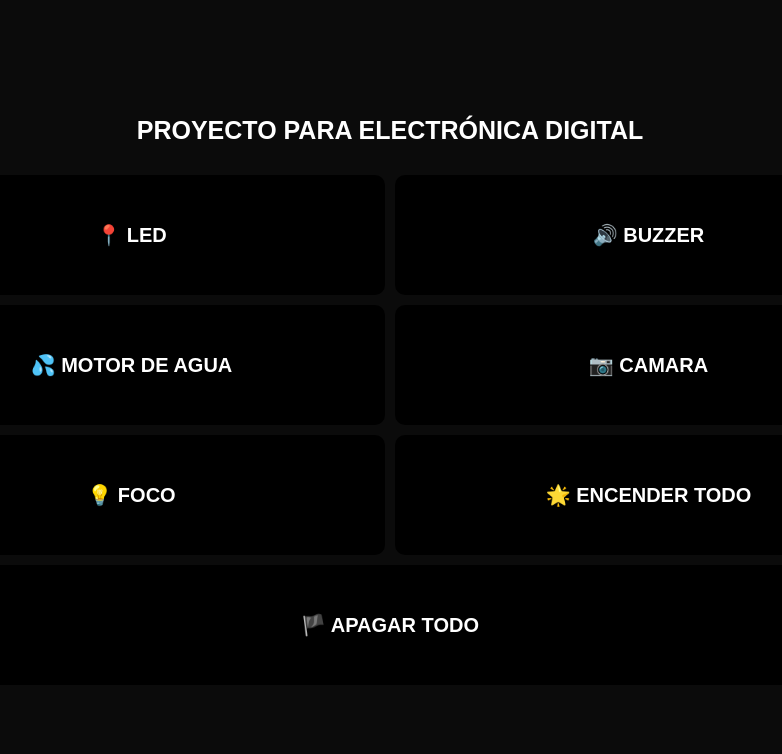
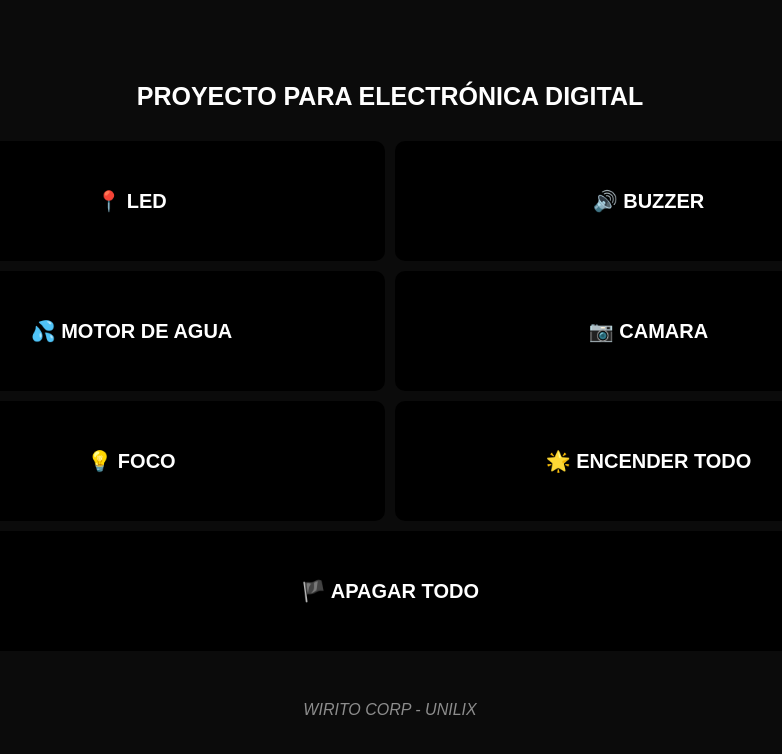
Before and after one commit to DonVoid18/project-electronica, a Django app: page / in a window 1280 px wide. Shown: the top 754 px of the page, without its empty margins (250-1032 px from the left). Run offline with Django 3.2, Linux system fonts and the light colour scheme.

Commit message:
integred autor

```diff
--- a/index/static/css/slate.css
+++ b/index/static/css/slate.css
@@ -74,10 +74,20 @@ button:hover {
   transition: ease 0.5s;
   transform: scale(1.05);
 }
-
+.autor{
+  font-size: 16px;
+  text-align: center;
+  padding-top: 40px;
+  text-transform: uppercase;
+  font-style: italic;
+  color: rgba(255, 255, 255, 0.534);
+}
 @media (max-width: 768px) {
   .title {
     font-size: 16px;
+  }
+  .autor {
+    font-size: 14px;
   }
   button {
     font-size: 14px;
--- a/index/templates/index.html
+++ b/index/templates/index.html
@@ -47,6 +47,7 @@
                 <button class="botonApagarTodo">&#127988; Apagar todo</button> <br>
             </form>
         </div>
+        <div class="autor">Wirito Corp - Unilix</div>
     </div>
     <!-- Custom Scripts -->
     <script src="{% static 'js/master.js' %}"></script>
```
